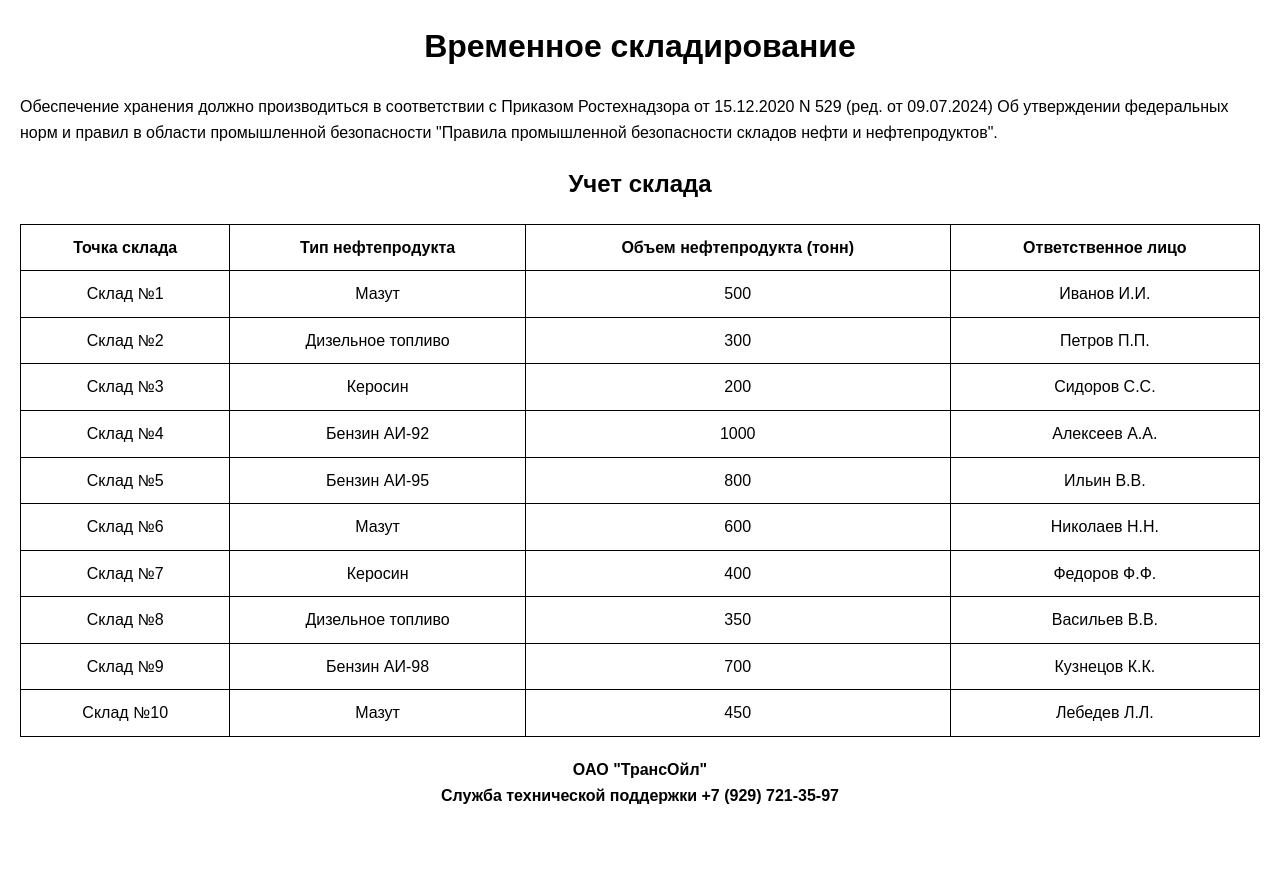
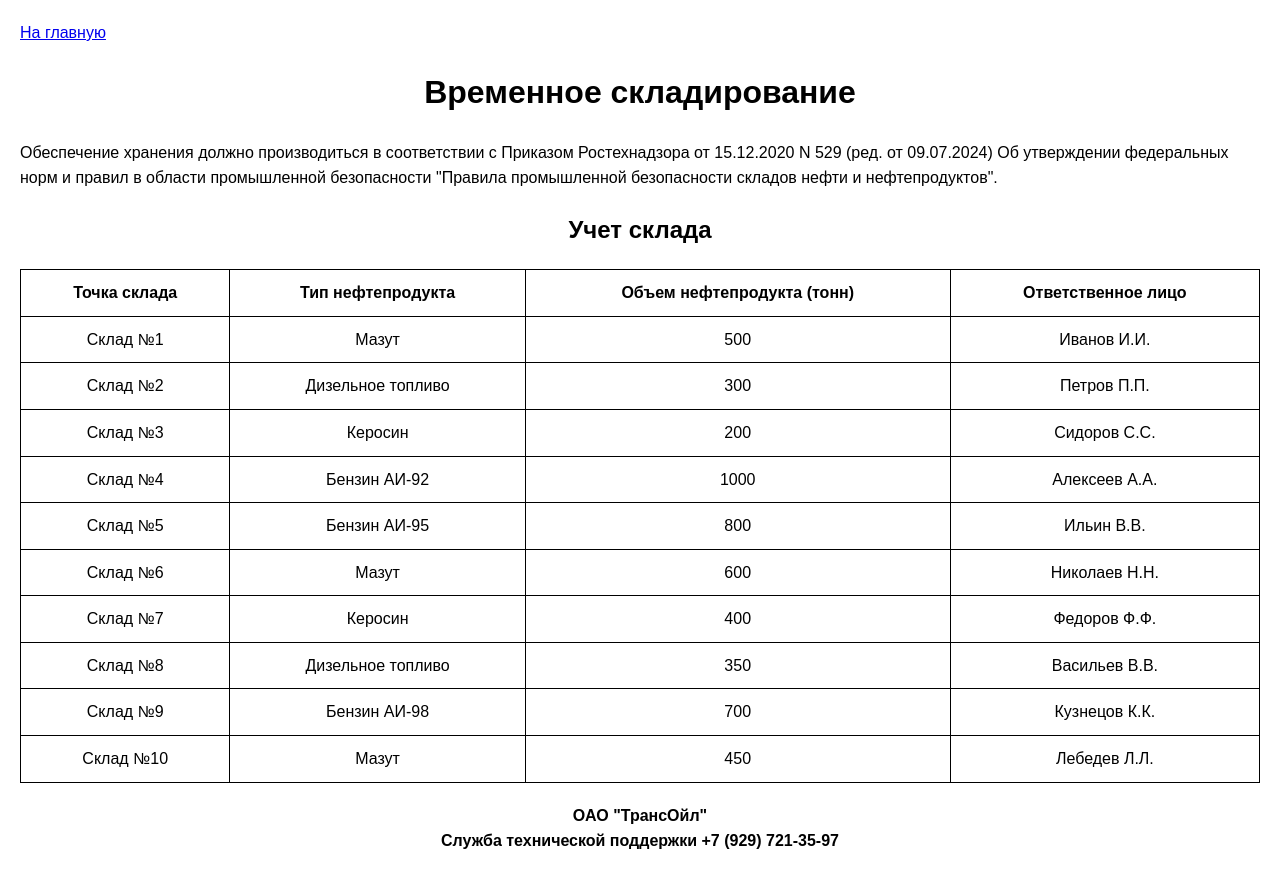
Before and after one commit to git2004/skladirovanie, a plain HTML site: page index.html in a window 1280 px wide. Before the commit the page ends 828 px from the top, so only its background shows below. Drawn offline with Linux system fonts and the light colour scheme.

Commit message:
Update index.html

```diff
--- a/index.html
+++ b/index.html
@@ -4,6 +4,9 @@
     <meta charset="UTF-8">
     <meta name="viewport" content="width=device-width, initial-scale=1.0">
     <title>Временное складирование</title>
+     <p>
+       <a href="https://git2004.github.io/rvps_lb2/">На главную</a>
+    </p>
     <style>
         body {
             font-family: Arial, sans-serif;
```
